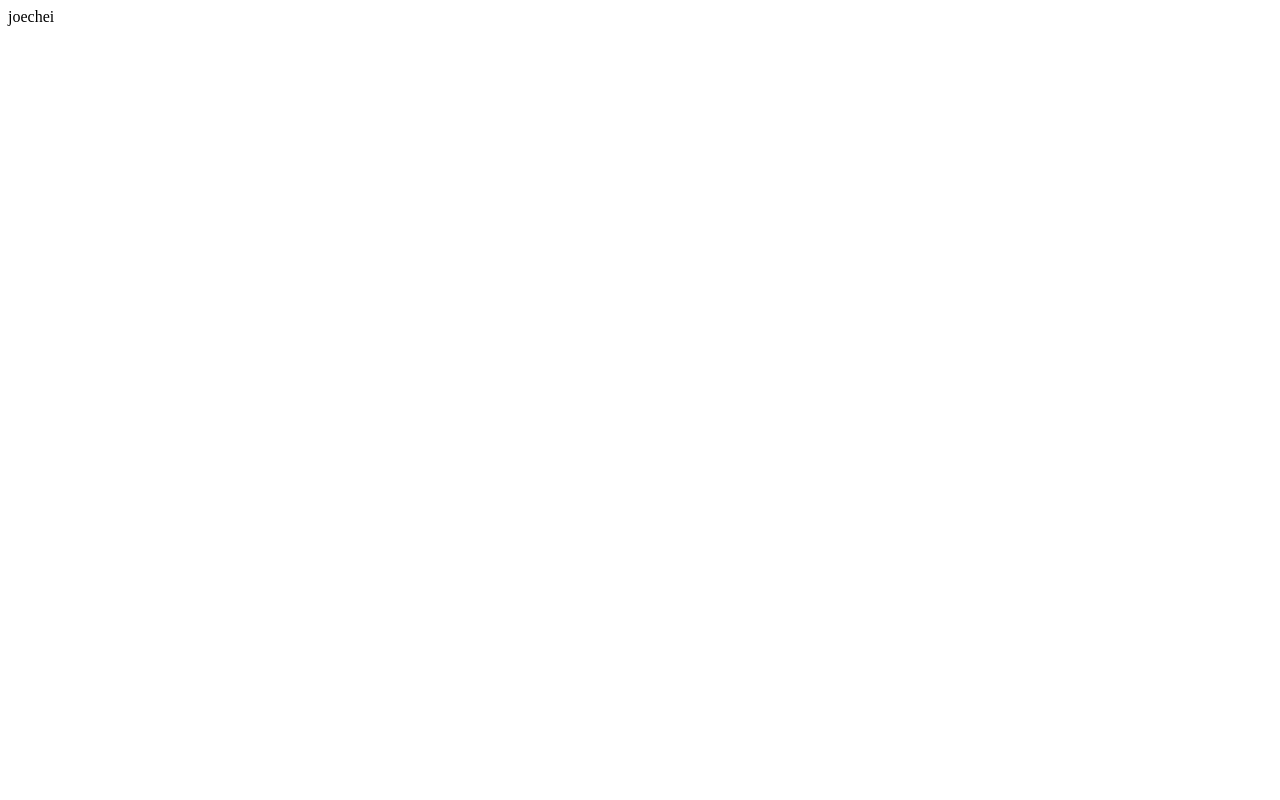
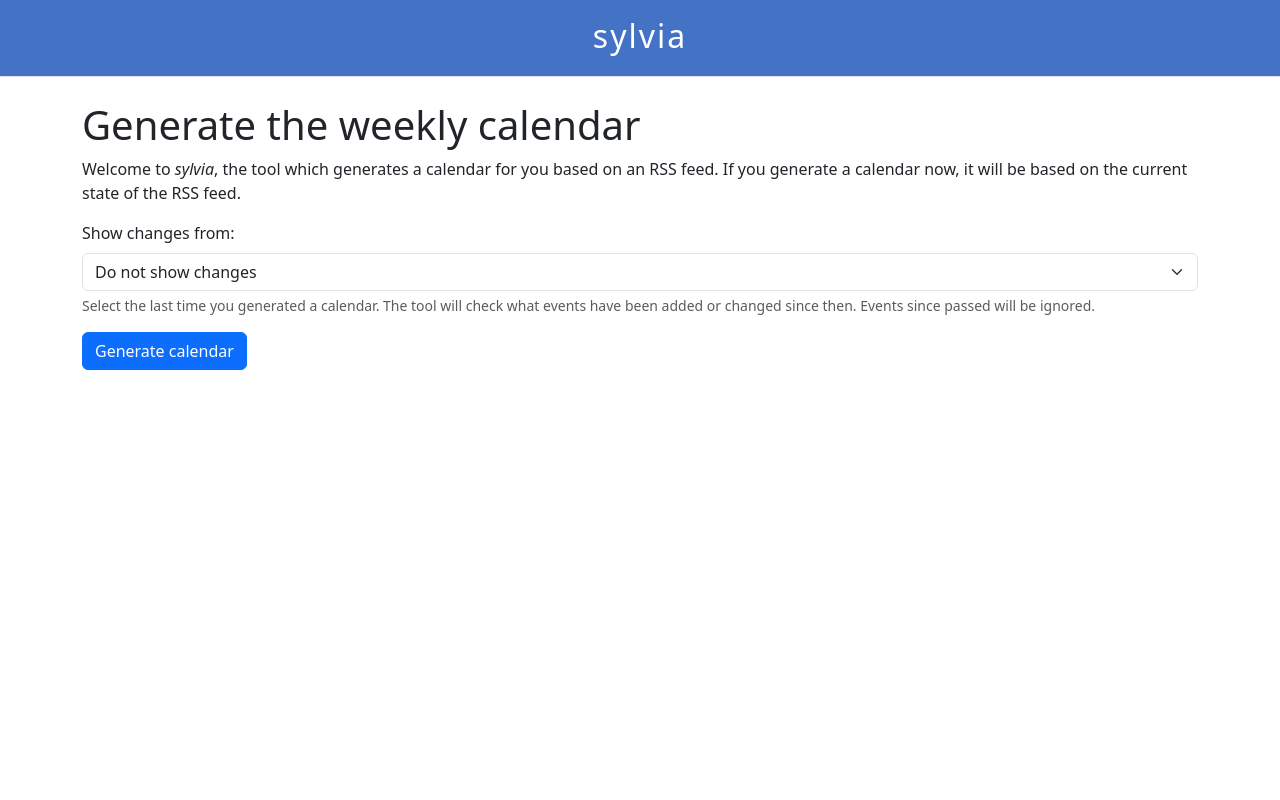
Before and after one commit to AntheSevenants/sylvia, a Flask app: page / in a window 1280 px wide. Before the commit the page is almost empty. Run offline with Flask 3, Linux system fonts and the light colour scheme.

Commit message:
First steps of the user interface

```diff
--- a/app/main/routes.py
+++ b/app/main/routes.py
@@ -1,3 +1,5 @@
+import sylvia.diff
+
 from flask import session, redirect, url_for, render_template, request, send_file, current_app
 from . import main
 
@@ -5,5 +7,7 @@
 
 @main.route('/')
 def index():
-    print("hallo met Gert")
-    return render_template('index.html')
+    # TODO remove hardcoding
+    cache_files = sylvia.diff.get_cache_files("cache/")
+
+    return render_template('index.html', cache_files=cache_files)
--- /dev/null
+++ b/app/templates/base.html
@@ -0,0 +1,28 @@
+<!DOCTYPE html>
+<html>
+<head>
+    {% block head %}
+    <meta charset="utf-8">
+    <meta name="viewport" content="width=device-width, initial-scale=1">
+    <link href="https://cdn.jsdelivr.net/npm/bootstrap@5.3.0/dist/css/bootstrap.min.css" rel="stylesheet" integrity="sha384-9ndCyUaIbzAi2FUVXJi0CjmCapSmO7SnpJef0486qhLnuZ2cdeRhO02iuK6FUUVM" crossorigin="anonymous">
+    <link rel="stylesheet" href="/static/style.css" />
+    <title>{% block title %}{% endblock %} - sylvia</title>
+    {% endblock %}
+</head>
+<body>
+    <header class="d-flex flex-wrap flex-column align-content-center mb-4 py-3 border-bottom text-center" style="background-color: #4472C4;">
+        <a href="/" class="d-flex align-items-center pb-1 mb-md-0 me-md-auto link-body-emphasis text-decoration-none fw-light text-white">
+          <span class="fs-2 lh-sm" style="letter-spacing: 2px;">sylvia</span>
+        </a>
+      </header>
+    <main class="container">
+        {% block content %}
+        {% endblock %}
+    </main>
+    <footer class="container">
+        {% block footer %}
+        <!--sylvia by Anthe Sevenants-->
+        {% endblock %}
+    </footer>
+</body>
+</html>
--- a/app/templates/index.html
+++ b/app/templates/index.html
@@ -1 +1,22 @@
-joechei
+{% extends "base.html" %}
+{% block title %}Generate a calendar{% endblock %}
+{% block head %}
+    {{ super() }}
+{% endblock %}
+{% block content %}
+    <h1>Generate the weekly calendar</h1>
+    <p>Welcome to <em>sylvia</em>, the tool which generates a calendar for you based on an RSS feed. If you generate a calendar now, it will be based on the current state of the RSS feed.</p>
+    <form action="/calendar" method="POST">
+        <div class="mb-3">
+            <label for="changes_source" class="form-label">Show changes from:</label>
+            <select id="changes_source" class="form-select">
+                <option value="none">Do not show changes</option>
+                {% for cache_file in cache_files %}
+                <option value="{{ cache_file }}">{{ cache_file}}</option>
+                {% endfor %}
+              </select>
+            <div id="changesNotice" class="form-text">Select the last time you generated a calendar. The tool will check what events have been added or changed since then. Events since passed will be ignored.</div>
+          </div>
+          <button type="submit" class="btn btn-primary">Generate calendar</button>
+    </form>
+{% endblock %}
```
